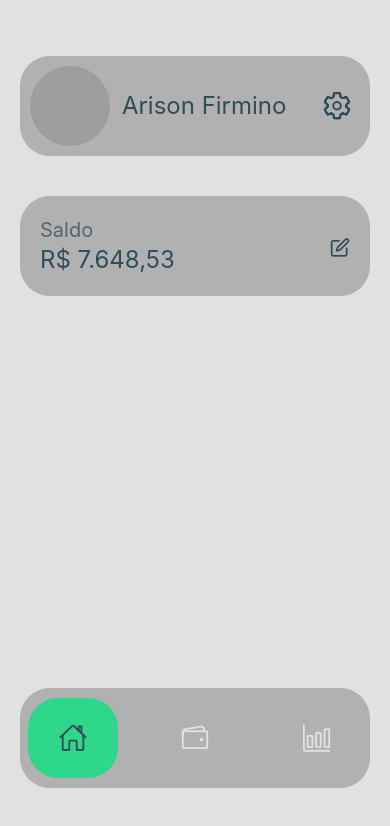
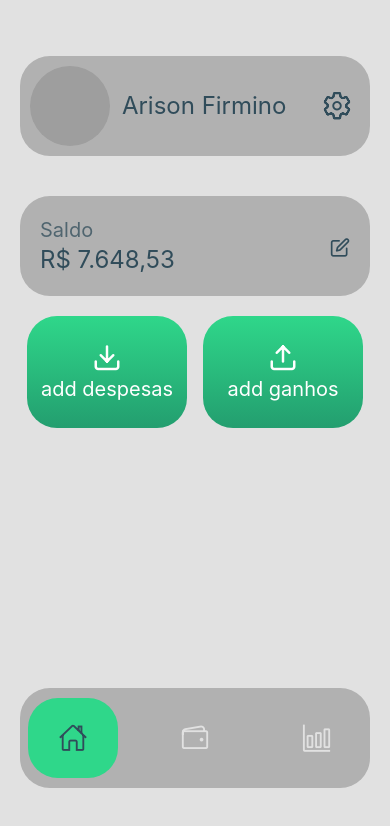
Before and after one commit to arisonfirmino/finance-app, a React Native app: screen /Home in a window 390 px wide. Shown: the top 826 px of the page. Built offline with nearby package versions, Linux system fonts and the light colour scheme; grey boxes are pictures that could not be loaded.

Commit message:
expense button and earnings button created

```diff
--- /dev/null
+++ b/src/components/AddButtons.js
@@ -0,0 +1,31 @@
+import { View, Text, TouchableOpacity } from "react-native";
+
+import { LinearGradient } from "expo-linear-gradient";
+
+import { Feather } from "@expo/vector-icons";
+
+export default function AddButtons() {
+  return (
+    <View className="mt-5 flex-row items-center justify-center">
+      <LinearGradient
+        colors={["#2fd78a", "#239e6f"]}
+        className="mx-2 rounded-[30px]"
+      >
+        <TouchableOpacity className="flex h-28 w-40 items-center justify-center">
+          <Feather name="download" size={30} color="white" />
+          <Text className="text-xl text-white">add despesas</Text>
+        </TouchableOpacity>
+      </LinearGradient>
+
+      <LinearGradient
+        colors={["#2fd78a", "#239e6f"]}
+        className="mx-2 rounded-[30px]"
+      >
+        <TouchableOpacity className="flex h-28 w-40 items-center justify-center">
+          <Feather name="upload" size={30} color="white" />
+          <Text className="text-xl text-white">add ganhos</Text>
+        </TouchableOpacity>
+      </LinearGradient>
+    </View>
+  );
+}
--- a/src/pages/Home/index.js
+++ b/src/pages/Home/index.js
@@ -2,6 +2,7 @@ import { View } from "react-native";
 
 import ProfileCard from "../../components/ProfileCard";
 import Balance from "../../components/Balance";
+import AddButtons from "../../components/AddButtons";
 
 export default function Home() {
   return (
@@ -9,6 +10,8 @@ export default function Home() {
       <ProfileCard />
 
       <Balance />
+
+      <AddButtons />
     </View>
   );
 }
```
